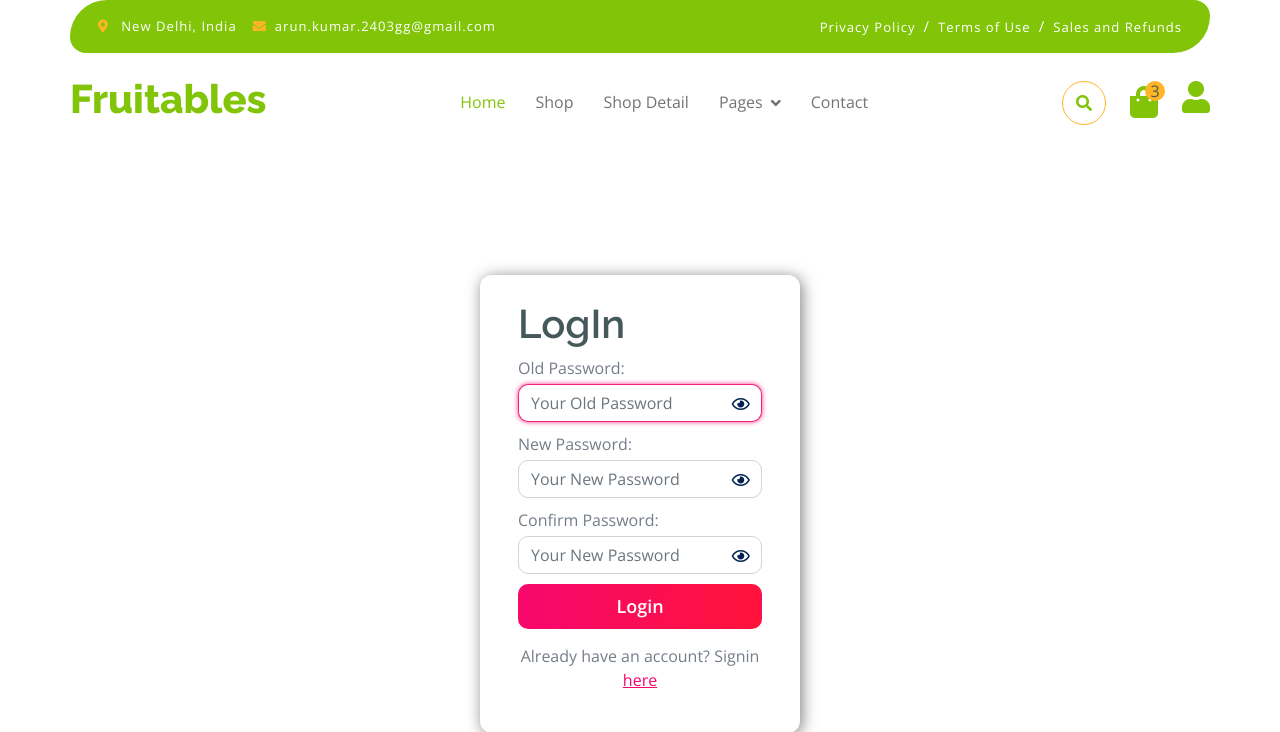
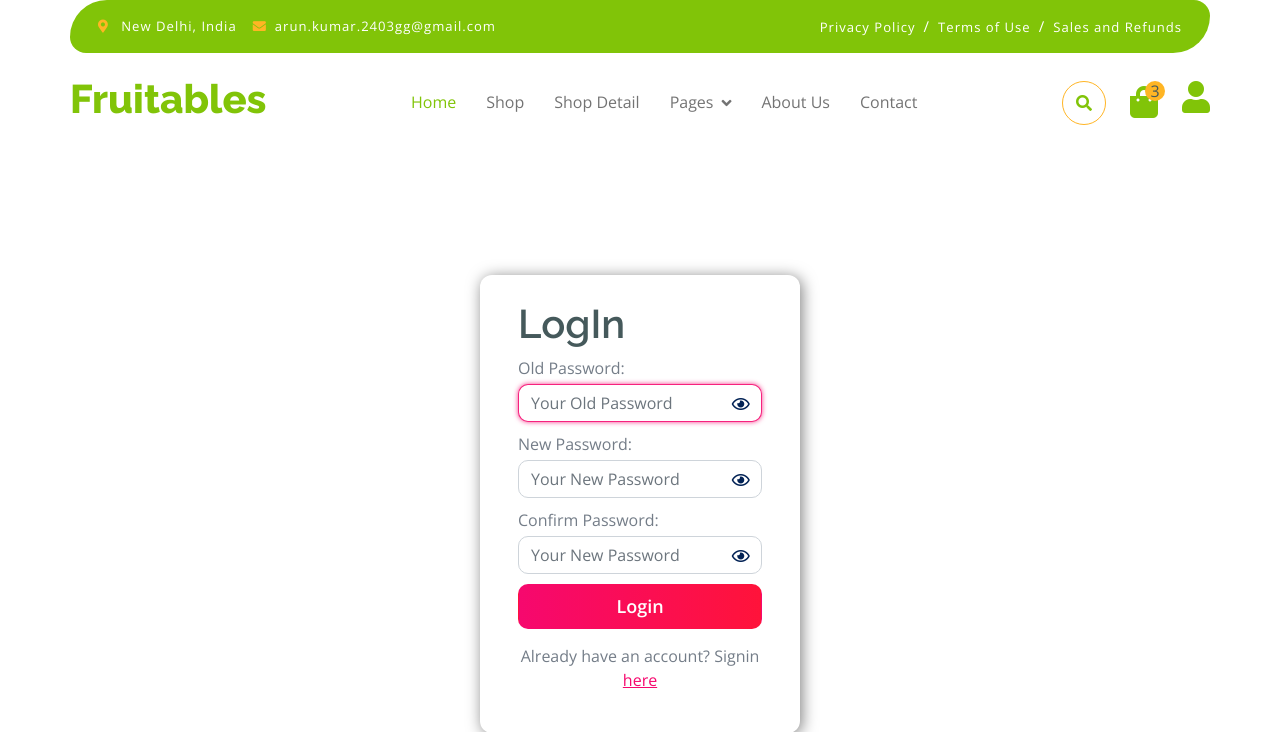
Before and after one commit to arunkumar02042002/fruits-seller-E-commerce-website, a Django app: page /authentication/password_change/ in a window 1280 px wide. Shown: the top 732 px of the page. Run offline with Django 5.2, Linux system fonts and the light colour scheme; the visitor is signed in with stand-in values (Sample User, id 1); parts of the project's set-up code (start-up, migrations or seed data) failed here and were passed over; some libraries are stand-ins or nearby versions.

Commit message:
Minor Updates

```diff
--- a/src/templates/includes/footer.html
+++ b/src/templates/includes/footer.html
@@ -41,7 +41,7 @@
                 <div class="d-flex flex-column text-start footer-item">
                     <h4 class="text-light mb-3">Shop Info</h4>
                     <a class="btn-link" href="{% url 'about' %}">About Us</a>
-                    <a class="btn-link" href="">Contact Us</a>
+                    <a class="btn-link" href="{% url 'contact' %}">Contact Us</a>
                     <a class="btn-link" href="">Privacy Policy</a>
                     <a class="btn-link" href="">Terms & Condition</a>
                     <a class="btn-link" href="">Return Policy</a>
--- a/src/templates/includes/navbar.html
+++ b/src/templates/includes/navbar.html
@@ -34,7 +34,8 @@
                             <a href="404.html" class="dropdown-item">404 Page</a>
                         </div>
                     </div>
-                    <a href="contact.html" class="nav-item nav-link">Contact</a>
+                    <a href="{% url 'about' %}" class="nav-item nav-link">About Us</a>
+                    <a href="{% url 'contact' %}" class="nav-item nav-link">Contact</a>
                 </div>
                 <div class="d-flex m-3 me-0">
                     <button class="btn-search btn border border-secondary btn-md-square rounded-circle bg-white me-4" data-bs-toggle="modal" data-bs-target="#searchModal"><i class="fas fa-search text-primary"></i></button>
```
Also changed, not shown: src/main/migrations/0002_remove_testimonial_photo.py (deleted), 2 other files.
